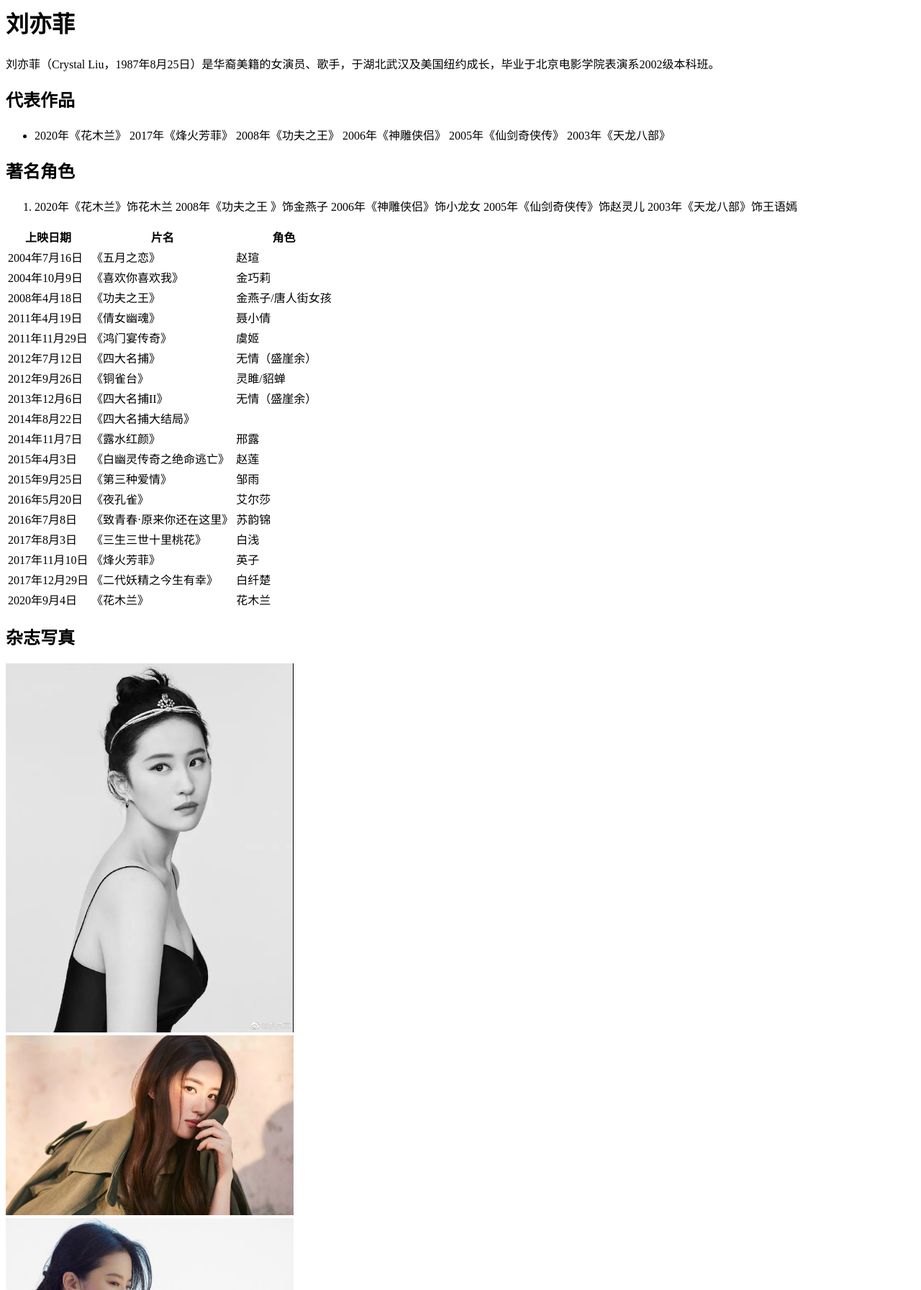
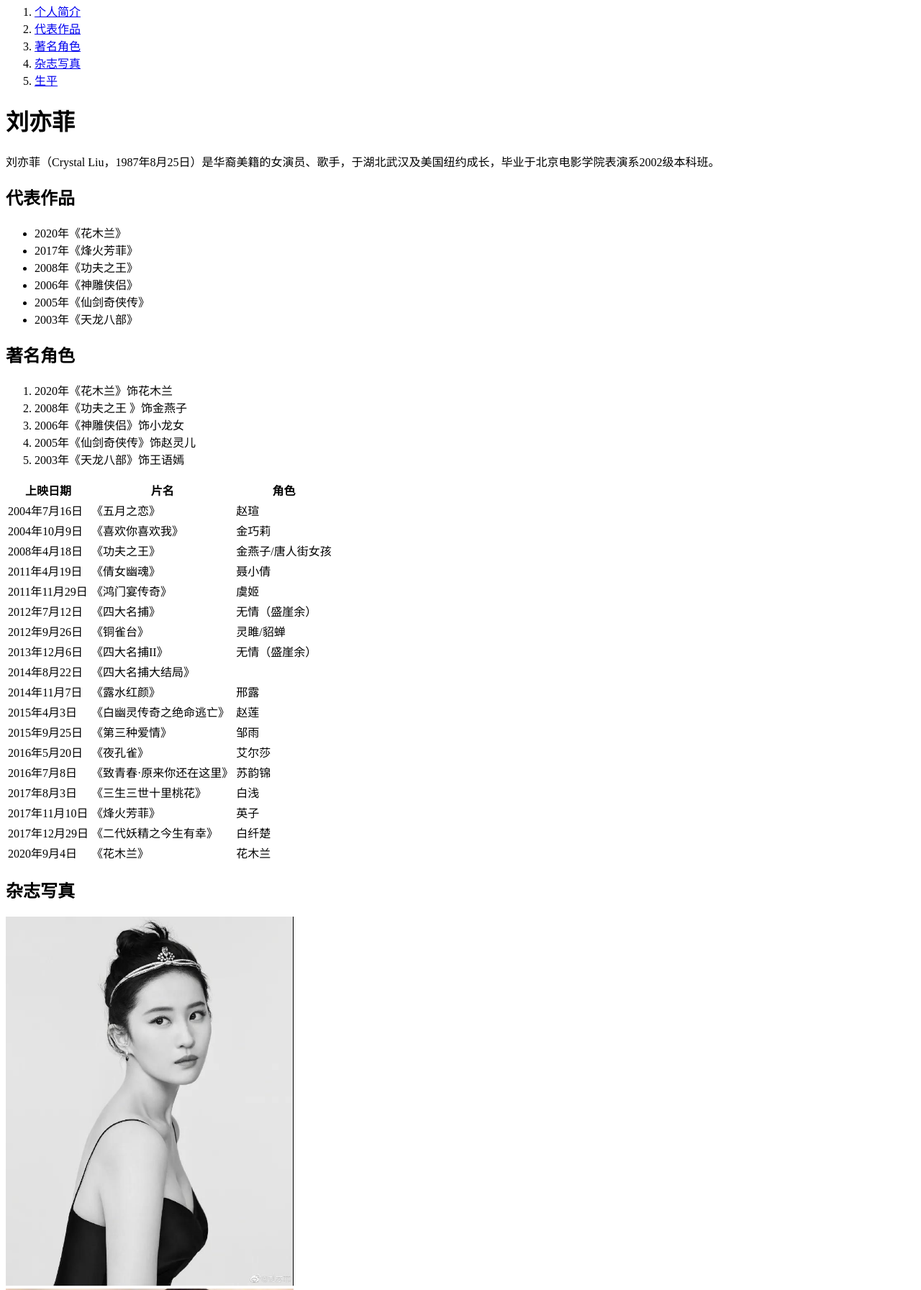
Before and after one commit to TKwan96/html--, a plain HTML site: page index.html in a window 1280 px wide. Shown: the part 13-1806 px from the top of the page at 72% size. Drawn offline with Linux system fonts and the light colour scheme.

Commit message:
添加 index.html 更新

```diff
--- a/index.html
+++ b/index.html
@@ -4,6 +4,10 @@
     <meta charset="UTF-8" />
     <meta http-equiv="X-UA-Compatible" content="IE=edge" />
     <meta name="viewport" content="width=device-width, initial-scale=1.0" />
+    <meta
+      name="viewport"
+      content="width=device-width, initial-scale=1.0, minimum-scale=1.0, maximum-scale=1.0, user-scalable=no"
+    />
     <title>刘亦菲</title>
     <style>
       img {
@@ -12,26 +16,38 @@
     </style>
   </head>
   <body>
-    <h1>刘亦菲</h1>
+    <nav>
+      <ol>
+        <li><a href="#Liu">个人简介</a></li>
+        <li><a href="#works">代表作品</a></li>
+        <li><a href="#role">著名角色</a></li>
+        <li><a href="#pictures">杂志写真</a></li>
+        <li><a href="#life">生平</a></li>
+      </ol>
+    </nav>
+
+    <h1 id="Liu">刘亦菲</h1>
     <p>
       刘亦菲（Crystal
       Liu，1987年8月25日）是华裔美籍的女演员、歌手，于湖北武汉及美国纽约成长，毕业于北京电影学院表演系2002级本科班。
     </p>
-    <h2>代表作品</h2>
-    <ul>
-      <li>
-        2020年《花木兰》 2017年《烽火芳菲》 2008年《功夫之王》
-        2006年《神雕侠侣》 2005年《仙剑奇侠传》 2003年《天龙八部》
-      </li>
-    </ul>
-    <h2>著名角色</h2>
-    <ol>
-      <li>
-        2020年《花木兰》饰花木兰 2008年《功夫之王 》饰金燕子
-        2006年《神雕侠侣》饰小龙女 2005年《仙剑奇侠传》饰赵灵儿
-        2003年《天龙八部》饰王语嫣
-      </li>
-    </ol>
+    <h2 id="works">代表作品</h2>
+        <ul>
+          <li>2020年《花木兰》</li>
+          <li>2017年《烽火芳菲》</li>
+          <li>2008年《功夫之王》</li>
+          <li>2006年《神雕侠侣》</li>
+          <li>2005年《仙剑奇侠传》</li>
+          <li>2003年《天龙八部》</li>
+        </ul>
+    <h2 id="role">著名角色</h2>
+      <ol>
+        <li>2020年《花木兰》饰花木兰</li>
+        <li>2008年《功夫之王 》饰金燕子</li>
+        <li>2006年《神雕侠侣》饰小龙女</li>
+        <li>2005年《仙剑奇侠传》饰赵灵儿</li>
+        <li>2003年《天龙八部》饰王语嫣</li>
+      </ol>
     <table>
       <thead>
         <tr>
@@ -133,16 +149,40 @@
         </tr>
       </tbody>
     </table>
-    <h2>杂志写真</h2>
+    <h2 id="pictures">杂志写真</h2>
 
-    <div><img width="400" src="images/1.jpg" alt="图一" /></div>
-    <div><img width="400" src="images/2.jpg" alt="图二" /></div>
-    <div><img width="400" src="images/3.jpg" alt="图三" /></div>
-    <div><img width="400" src="images/4.jpg" alt="图四" /></div>
-    <div><img width="400" src="images/5.jpg" alt="图五" /></div>
-    <div><img width="400" src="images/6.jpg" alt="图六" /></div>
+    <div>
+      <a href="images/1.jpg" target="_blank">
+        <img width="400" src="images/1.jpg" alt="图1" />
+      </a>
+    </div>
+    <div>
+      <a href="images/2.jpg" target="_blank">
+        <img width="400" src="images/2.jpg" alt="图2" />
+      </a>
+    </div>
+    <div>
+      <a href="images/3.jpg" target="_blank">
+        <img width="400" src="images/3.jpg" alt="图3" />
+      </a>
+    </div>
+    <div>
+      <a href="images/4.jpg" target="_blank">
+        <img width="400" src="images/4.jpg" alt="图4" />
+      </a>
+    </div>
+    <div>
+      <a href="images/5.jpg" target="_blank">
+        <img width="400" src="images/5.jpg" alt="图5" />
+      </a>
+    </div>
+    <div>
+      <a href="images/6.jpg" target="_blank">
+        <img width="400" src="images/6.jpg" alt="图6" />
+      </a>
+    </div>
 
-    <h2>早年经历</h2>
+    <h2 id="life">生平</h2>
     <p>
       由于经常观看母亲演出的缘故，刘亦菲从小便接受艺术的熏陶，并显露出了做明星的潜质，她在中南商都第二届“童花杯”童装模特大奖赛中获得冠军。
     </p>
@@ -154,5 +194,6 @@
       Pasteur MiddleSchool67）就读。
     </p>
     <p>刘亦菲自称3岁时由于一本满是好莱坞电影海报的挂历而萌生了做演员的想法。</p>
+    <div style="height: 500px"></div>
   </body>
 </html>
```
